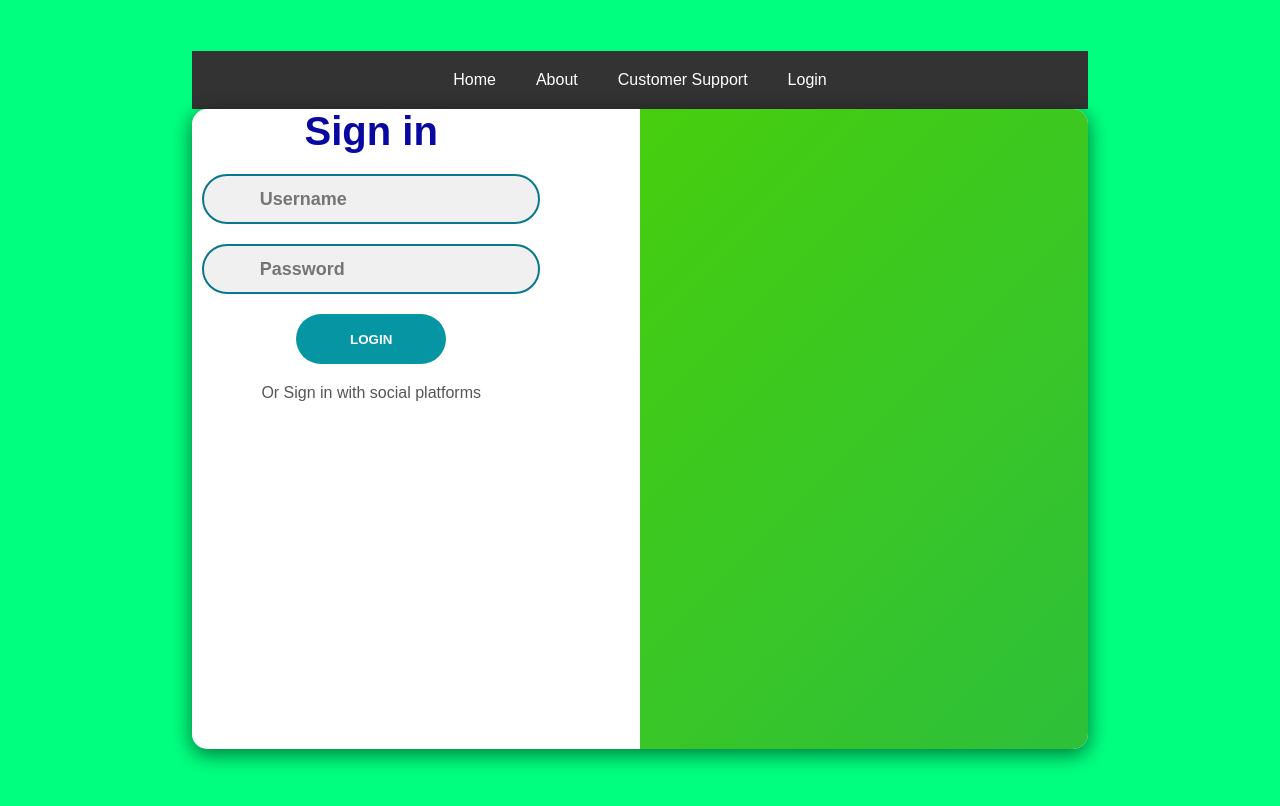
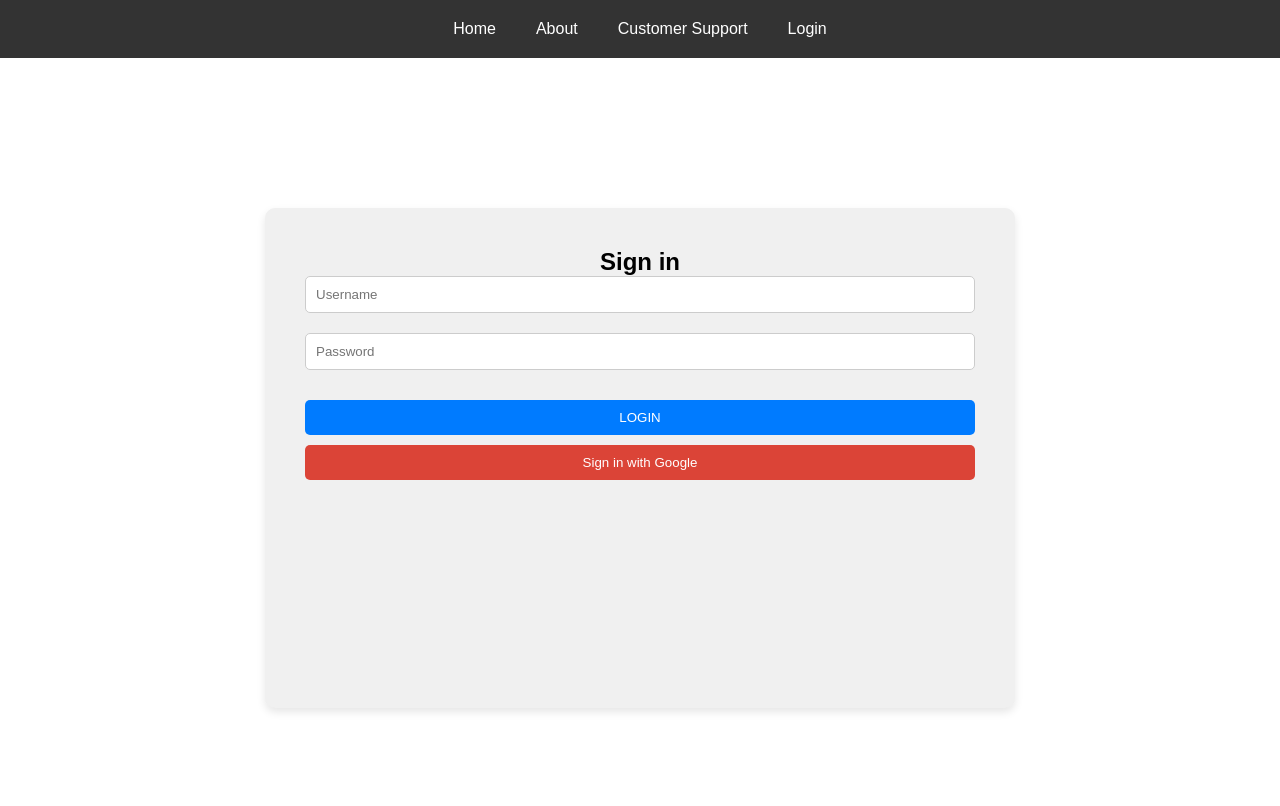
Before and after one commit to ketanpatel9/https---github.com-ketanpatel9-MoveEasy, a React (Create React App) app: page /login in a window 1280 px wide. Shown: the top 806 px of the page. Built offline with nearby package versions, Linux system fonts and the light colour scheme.

Commit message:
frist commit by ketan

```diff
--- a/src/CustomerSupport.css
+++ b/src/CustomerSupport.css
@@ -5,6 +5,12 @@
     font-family: 'Arial', sans-serif;
     text-align: center;
     padding: 40px 20px;
+
+    width: 100vw;
+    height: 100vh;
+    display: flex;
+    flex-direction: column;
+    justify-content: center;
 }
 
 /* Customer Support Header */
--- a/src/Home.css
+++ b/src/Home.css
@@ -1,11 +1,18 @@
 .home-container {
     font-family: Arial, sans-serif;
+    background: white;
+
+    width: 100vw;
+    height: 100vh;
+    display: flex;
+    flex-direction: column;
+    justify-content: center;
   }
 
   .hero-section {
     height: 400px;
     background-size: cover;
-    color: white;
+    color: rgb(244, 244, 244);
     text-align: center;
     padding-top: 100px;
   }
--- a/src/Login.css
+++ b/src/Login.css
@@ -1,3 +1,4 @@
+/* Login.css */
 * {
     margin: 0;
     padding: 0;
@@ -5,246 +6,70 @@
     font-family: 'Poppins', sans-serif;
 }
 body {
-    display: flex;
-    align-items: center;
-    justify-content: center;
-    min-height: 100vh;
-    background: #00FF7F;
+    height: 100%;
+
+    margin: 0;
+    padding: 0;
+    background-color: white;
+    font-family: 'Segoe UI', Tahoma, Geneva, Verdana, sans-serif;
   }
-.container {
-    position: relative;
-    width: 70vw;
-    height: 80vh;
-    background: #fff;
-    border-radius: 15px;
-    box-shadow: 0 4px 20px 0 rgba(0, 0, 0, 0.3), 0 6px 20px 0 rgba(0, 0, 0, 0.3);
-    overflow: hidden;
-}
-.container::before {
-    content: "";
-    position: absolute;
-    top: 0;
-    left: -50%;
-    width: 100%;
-    height: 100%;
-    background: linear-gradient(-45deg, #23ba4c, #47ce0e);
-    z-index: 6;
-    transform: translateX(100%);
-    transition: 1s ease-in-out;
-}
-.signin-signup {
-    position: absolute;
-    top: 0;
-    left: 0;
-    width: 100%;
-    height: 100%;
-    display: flex;
-    align-items: center;
-    justify-content: space-around;
-    z-index: 5;
-}
-form {
-    display: flex;
-    align-items: center;
-    justify-content: center;
-    flex-direction: column;
-    width: 40%;
-    min-width: 238px;
-    padding: 0 10px;
-}
-form.sign-in-form {
-    opacity: 1;
-    transition: 0.5s ease-in-out;
-    transition-delay: 1s;
-}
-form.sign-up-form {
-    opacity: 0;
-    transition: 0.5s ease-in-out;
-    transition-delay: 1s;
-}
-.title {
-    font-size: 40px;
-    color: #0909a1;
-    margin-bottom: 10px;
-}
-.input-field {
-    width: 100%;
-    height: 50px;
-    background: #f0f0f0;
-    margin: 10px 0;
-    border: 2px solid #09778b;
-    border-radius: 50px;
-    display: flex;
-    align-items: center;
-}
-.input-field i {
-    flex: 1;
-    text-align: center;
-    color: #666;
-    font-size: 18px;
-}
-.input-field input {
-    flex: 5;
-    background: none;
-    border: none;
-    outline: none;
-    width: 100%;
-    font-size: 18px;
-    font-weight: 600;
-    color: #444;
-}
-.btn {
-    width: 150px;
-    height: 50px;
-    border: none;
-    border-radius: 50px;
-    background: #0696a3;
-    color: #fff;
-    font-weight: 600;
-    margin: 10px 0;
-    text-transform: uppercase;
-    cursor: pointer;
-}
-.btn:hover {
-    background: #aae611;
-}
-.social-text {
-    margin: 10px 0;
-    font-size: 16px;
-}
-.social-media {
+
+  .login-container {
     display: flex;
     justify-content: center;
-}
-.social-icon {
-    height: 45px;
-    width: 45px;
-    display: flex;
     align-items: center;
-    justify-content: center;
-    color: #444;
-    border: 1px solid #444;
-    border-radius: 50px;
-    margin: 0 5px;
-}
-a {
-    text-decoration: none;
-}
-.social-icon:hover {
-    color: #0b11c9;
-    border-color: #098f7b;
-}
-.panels-container {
-    position: absolute;
-    top: 0;
-    left: 0;
+    height: 100%;
     width: 100%;
-    height: 100%;
-    display: flex;
-    align-items: center;
-    justify-content: space-around;
-}
-.panel {
+    background-color: white;
+
+    width: 100vw;
+    height: 100vh;
     display: flex;
     flex-direction: column;
-    align-items: center;
-    justify-content: space-around;
-    width: 35%;
-    min-width: 238px;
-    padding: 0 10px;
+    justify-content: center;
+  }
+
+  .login-form {
+    background-color: #f0f0f0;
+    padding: 40px;
+    border-radius: 10px;
+    box-shadow: 0 4px 8px rgba(0, 0, 0, 0.1);
+    height:500px;
+
+    width: 750px;
     text-align: center;
-    z-index: 6;
   }
-.left-panel {
-    pointer-events: none;
+
+  .input-group {
+    margin-bottom: 20px;
   }
-.content {
-    color: #fff;
-    transition: 1.1s ease-in-out;
-    transition-delay: 0.5s;
+
+  .input-group input {
+    width: 100%;
+    padding: 10px;
+    border-radius: 5px;
+    border: 1px solid #ccc;
   }
-.panel h3 {
-    font-size: 24px;
-    font-weight: 600;
+
+  .login-button, .google-sign-in-button {
+    width: 100%;
+    padding: 10px 20px;
+    border: none;
+    border-radius: 5px;
+    cursor: pointer;
+    margin-top: 10px;
   }
-.panel p {
-    font-size: 15px;
-    padding: 10px 0;
+
+  .login-button {
+    background-color: #007bff;
+    color: white;
   }
-.image {
-    width: 100%;
-    transition: 1.1s ease-in-out;
-    transition-delay: 0.4s;
+
+  .google-sign-in-button {
+    background-color: #db4437;
+    color: white;
   }
-.left-panel .image,
-.left-panel .content {
-    transform: translateX(-200%);
+
+  .google-sign-in-button:hover {
+    background-color: #c1351d;
   }
-.right-panel .image,
-.right-panel .content {
-    transform: translateX(0);
-}
-.account-text {
-    display: none;
-}
-/*Animation*/
-.container.sign-up-mode::before {
-    transform: translateX(0);
-}
-.container.sign-up-mode .right-panel .image,
-.container.sign-up-mode .right-panel .content {
-    transform: translateX(200%);
-}
-.container.sign-up-mode .left-panel .image,
-.container.sign-up-mode .left-panel .content {
-    transform: translateX(0);
-}
-.container.sign-up-mode form.sign-in-form {
-    opacity: 0;
-}
-.container.sign-up-mode form.sign-up-form {
-    opacity: 1;
-}
-.container.sign-up-mode .right-panel {
-    pointer-events: none;
-}
-.container.sign-up-mode .left-panel {
-    pointer-events: all;
-}
-/*Responsive*/
-@media (max-width:779px) {
-    .container {
-        width: 100vw;
-        height: 100vh;
-    }
-}
-@media (max-width:635px) {
-    .container::before {
-        display: none;
-    }
-    form {
-        width: 80%;
-    }
-    form.sign-up-form {
-        display: none;
-    }
-    .container.sign-up-mode2 form.sign-up-form {
-        display: flex;
-        opacity: 1;
-    }
-    .container.sign-up-mode2 form.sign-in-form {
-        display: none;
-    }
-    .panels-container {
-        display: none;
-    }
-    .account-text {
-        display: initial;
-        margin-top: 30px;
-    }
-}
-@media (max-width:320px) {
-    form {
-        width: 90%;
-    }
-}
--- a/src/pages/About.js
+++ b/src/pages/About.js
@@ -3,7 +3,7 @@ import '../About.css'; // Assuming you will create a corresponding CSS file
 
 function About() {
   return (
-    <div className="about-container">
+    <div className="about-container" style = {{backgroundColor: '#f0f0f0'}}>
       <h1 className="about-header">ABOUT US</h1>
       <div className="about-content">
         <p>
--- a/src/pages/Login.js
+++ b/src/pages/Login.js
@@ -1,92 +1,42 @@
-import React, { useState } from 'react';
-import '../Login.css'; // Make sure to create and import your CSS file
+// Login.js
+
+import React from 'react';
+import { useNavigate } from 'react-router-dom';
+import '../Login.css'; // Make sure your CSS file is correctly referenced
 
 function Login() {
-  const [form, setForm] = useState({
-    signInUsername: '',
-    signInPassword: '',
-    signUpUsername: '',
-    signUpEmail: '',
-    signUpPassword: '',
-    signUpAddress: ''
-  });
-  const [isSignUp, setIsSignUp] = useState(false);
+  const navigate = useNavigate();
 
-  const handleChange = (e) => {
-    const { name, value } = e.target;
-    setForm((prevForm) => ({
-      ...prevForm,
-      [name]: value,
-    }));
+  const handleSubmit = (event) => {
+    event.preventDefault();
+    // You will need to add logic for authenticating the user here
+    console.log('Login logic goes here');
+    // navigate('/dashboard');
   };
 
-  const handleSubmitSignIn = (e) => {
-    e.preventDefault();
-    // Handle sign in logic here
-    console.log('Sign In', form.signInUsername, form.signInPassword);
-  };
-
-  const handleSubmitSignUp = (e) => {
-    e.preventDefault();
-    // Handle sign up logic here
-    console.log('Sign Up', form.signUpUsername, form.signUpEmail, form.signUpPassword, form.signUpAddress);
-  };
-
-  const toggleForms = () => {
-    setIsSignUp(!isSignUp);
+  const handleGoogleSignIn = () => {
+    // You will need to implement Google Sign-In logic here
+    console.log('Google Sign-In logic goes here');
+    // navigate('/dashboard');
   };
 
   return (
-    <div className="container">
-      {isSignUp ? (
-        <form onSubmit={handleSubmitSignUp} className="sign-up-form">
-          <h2 className="title">Sign up</h2>
-          <div className="input-field">
-            <i className="fas fa-user"></i>
-            <input type="text" placeholder="Username" name="signUpUsername" value={form.signUpUsername} onChange={handleChange} />
+    <div className="login-container">
+      <div className="login-form">
+        <h2>Sign in</h2>
+        <form onSubmit={handleSubmit}>
+          <div className="input-group">
+            <input type="text" placeholder="Username" name="username" required />
           </div>
-          <div className="input-field">
-            <i className="fas fa-envelope"></i>
-            <input type="email" placeholder="Email" name="signUpEmail" value={form.signUpEmail} onChange={handleChange} />
+          <div className="input-group">
+            <input type="password" placeholder="Password" name="password" required />
           </div>
-          <div className="input-field">
-            <i className="fas fa-lock"></i>
-            <input type="password" placeholder="Password" name="signUpPassword" value={form.signUpPassword} onChange={handleChange} />
-          </div>
-          <div className="input-field">
-            <i className="fas fa-address-card"></i>
-            <input type="text" placeholder="Address" name="signUpAddress" value={form.signUpAddress} onChange={handleChange} />
-          </div>
-          <button type="submit" className="btn">Sign Up</button>
-          <p className="social-text">Or Sign up with social platforms</p>
-          <div className="social-media">
-            {/* Add your social media links */}
-          </div>
-          <p className="account-text">
-            Already have an account? <a href="#" onClick={toggleForms}>Sign in</a>
-          </p>
+          <button type="submit" className="login-button">LOGIN</button>
+          <button type="button" onClick={handleGoogleSignIn} className="google-sign-in-button">
+            Sign in with Google
+          </button>
         </form>
-      ) : (
-        <form onSubmit={handleSubmitSignIn} className="sign-in-form">
-          <h2 className="title">Sign in</h2>
-          <div className="input-field">
-            <i className="fas fa-user"></i>
-            <input type="text" placeholder="Username" name="signInUsername" value={form.signInUsername} onChange={handleChange} />
-          </div>
-          <div className="input-field">
-            <i className="fas fa-lock"></i>
-            <input type="password" placeholder="Password" name="signInPassword" value={form.signInPassword} onChange={handleChange} />
-          </div>
-          <button type="submit" className="btn">Login</button>
-          <p className="social-text">Or Sign in with social platforms</p>
-          <div className="social-media">
-            {/* Add your social media links */}
-          </div>
-          <p className="account-text">
-            Don't have an account? <a href="#" onClick={toggleForms}>Sign up</a>
-          </p>
-        </form>
-      )}
+      </div>
     </div>
   );
 }
```
Also changed, not shown: src/About.css (+9 -1 lines), src/pages/CustomerSupport.js (line endings or trailing spaces). Lines whose indentation alone changed are shown as unchanged.
